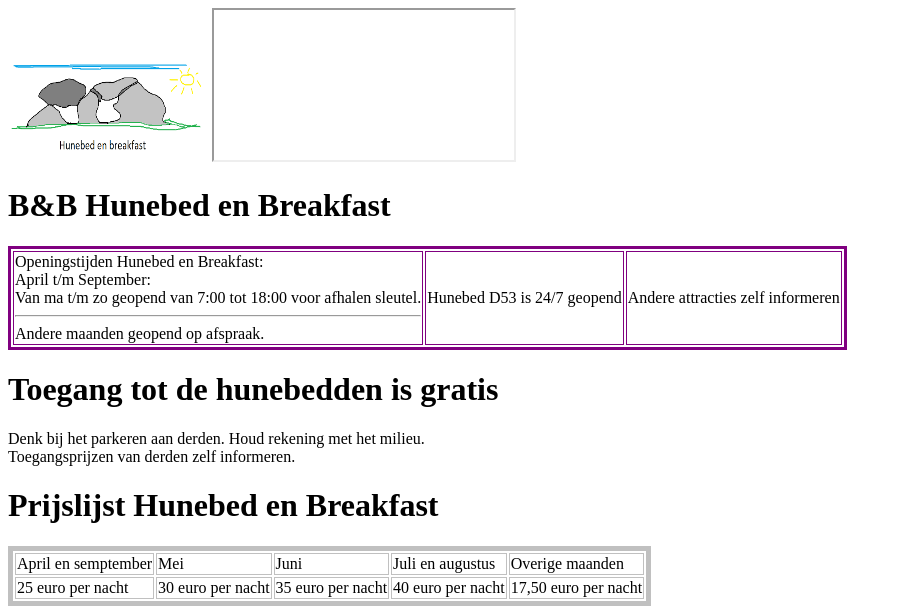
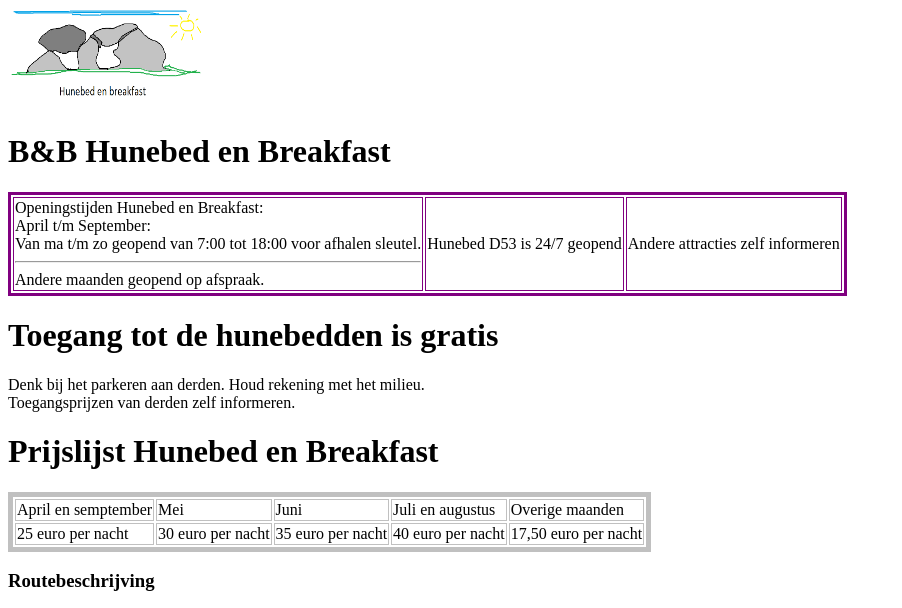
Before and after one commit to Pttuw/les9nha, a plain HTML site: page info.html in a window 1280 px wide. Shown: the top 608 px of the page, without its empty margins (0-902 px from the left). Drawn offline with Linux system fonts and the light colour scheme; grey boxes are pictures that could not be loaded.

Commit message:
Update info.html

```diff
--- a/info.html
+++ b/info.html
@@ -6,8 +6,7 @@
 </head>
 <body>
   <header><img src="https://github.com/Pttuw/les9nha/blob/main/Logo.png" width="200" height="100">
-    <iframe>src="https://github.com/Pttuw/les9nha/blob/main/Logo.png" width="200" height="100"></iframe>
-    <h1>B&B Hunebed en Breakfast</h1>
+       <h1>B&B Hunebed en Breakfast</h1>
     <table border="3" bordercolor="purple">
       <td>Openingstijden Hunebed en Breakfast:
         <br>
```
